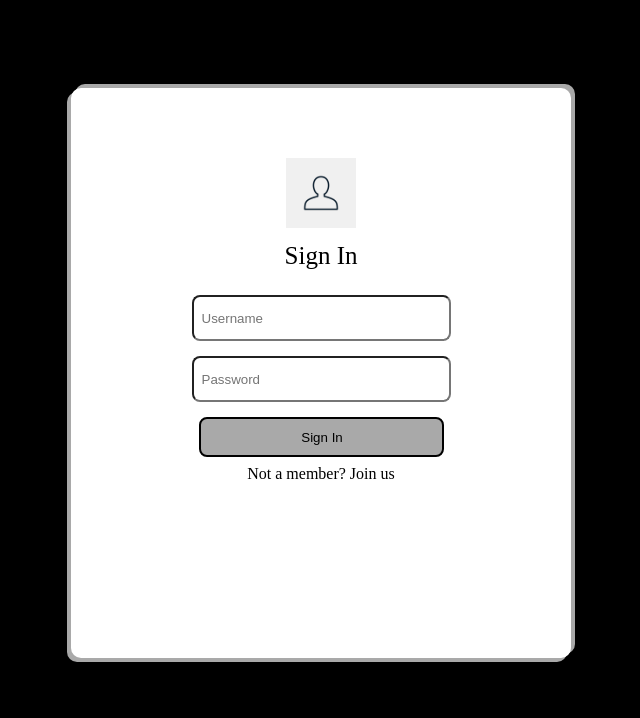
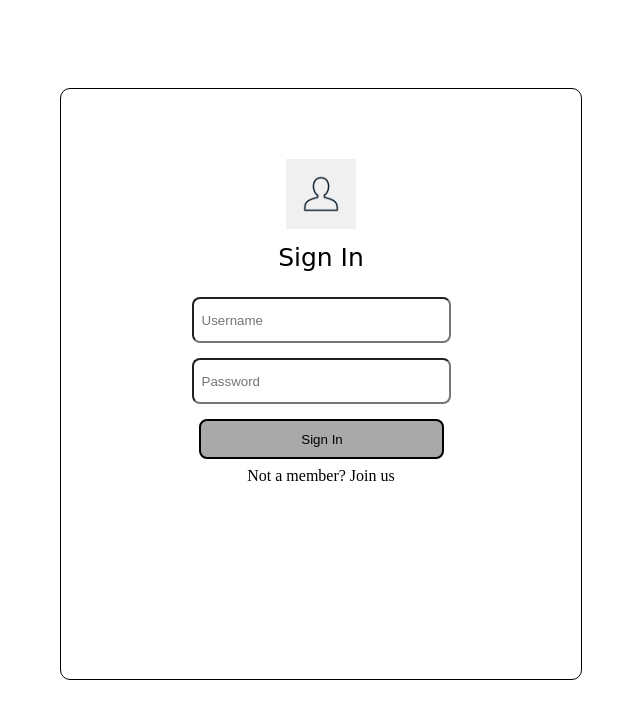
Before and after one commit to ArkanFaujdar/Login-Page, a plain HTML site: page index.html in a window 1280 px wide. Shown: the whole page, without its empty margins (319-959 px from the left). Drawn offline with Linux system fonts and the light colour scheme; files whose address does not match are found by name.

Commit message:
Some issues fixed

```diff
--- a/styles.css
+++ b/styles.css
@@ -1,20 +1,24 @@
 body{
-	background-color: black;
+	background-color: white;
 }
+#login{
+    background-position: center;
+	background-size: cover;
+	}
 #container{
-	display: flex;
+	display:flex;
 	justify-content: center;
-	align-content: center;
+	align-items: center;
 }
 #block{
 	background-color: white;
-	height: 500px;
-	width: 500px;
+	border:  1px solid black;
+	height: 65vh;
+	width: 65vh;
     text-align: center;
     padding-top: 70px;
     margin: 80px;
     border-radius: 10px;
-    box-shadow: 4px -4px darkgrey, -4px 4px darkgrey;
 }
 .credentials{
 	height: 40px;
@@ -22,10 +26,14 @@ body{
 	border-radius: 8px;
     padding-left: 8px ;
 }
+.credentials:hover{
+	border-color: black;
+}
 #top{
 	padding: 10px 0px 25px 0px;
 	font-size: 25px;
 	font-weight: 700px;
+	font-family: cursive;
 }
 #bottom{
 	padding-bottom: 15px;
@@ -39,5 +47,5 @@ body{
 	background-color: black;
 	cursor: e-resize;
     transition-duration: 0.6s;
-	transform:scale(1.1);
+    transform: scale(1.1);
 }
```
